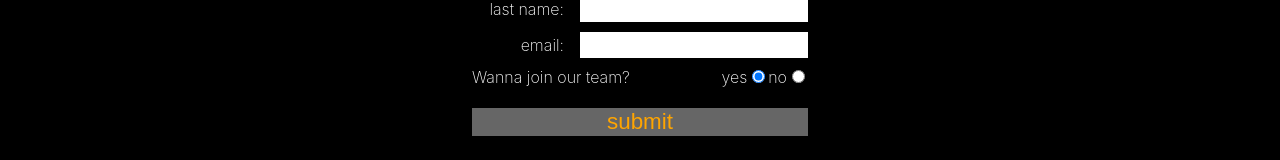
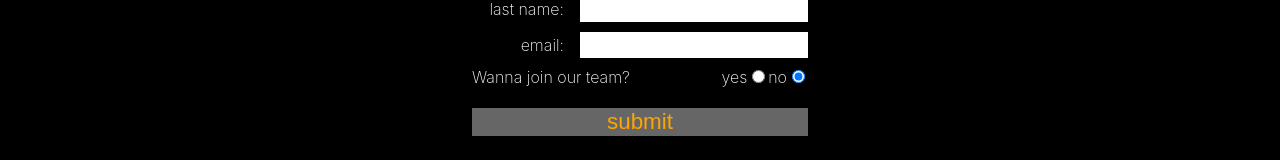
Before and after one commit to YatongZhao/montage, a React app: page / in a window 1280 px wide. Shown: the part 2307-2467 px from the top of the page. Built offline with nearby package versions, Linux system fonts and the light colour scheme.

Commit message:
fix join default false

```diff
--- a/src/App.js
+++ b/src/App.js
@@ -30,7 +30,7 @@ const App = () => {
   const [firstName, setFirstName] = useState('');
   const [lastName, setLastName] = useState('');
   const [email, setEmail] = useState('');
-  const [join, setJoin] = useState(true);
+  const [join, setJoin] = useState(false);
 
   const [prompt, setPrompt] = useState('');
 
```
